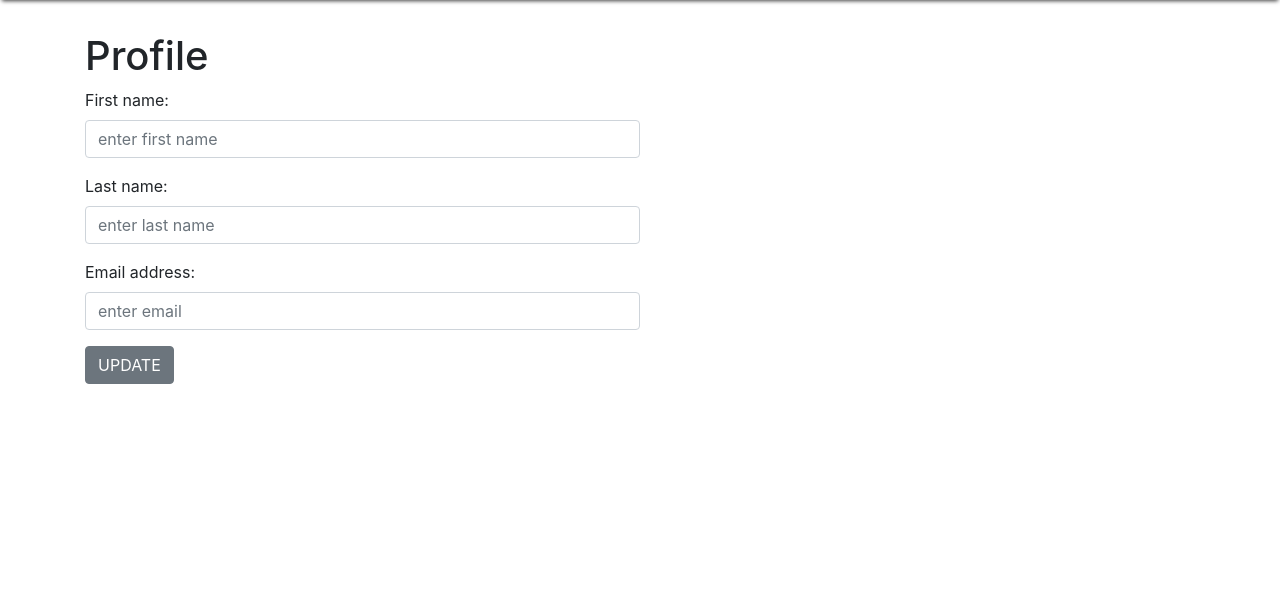
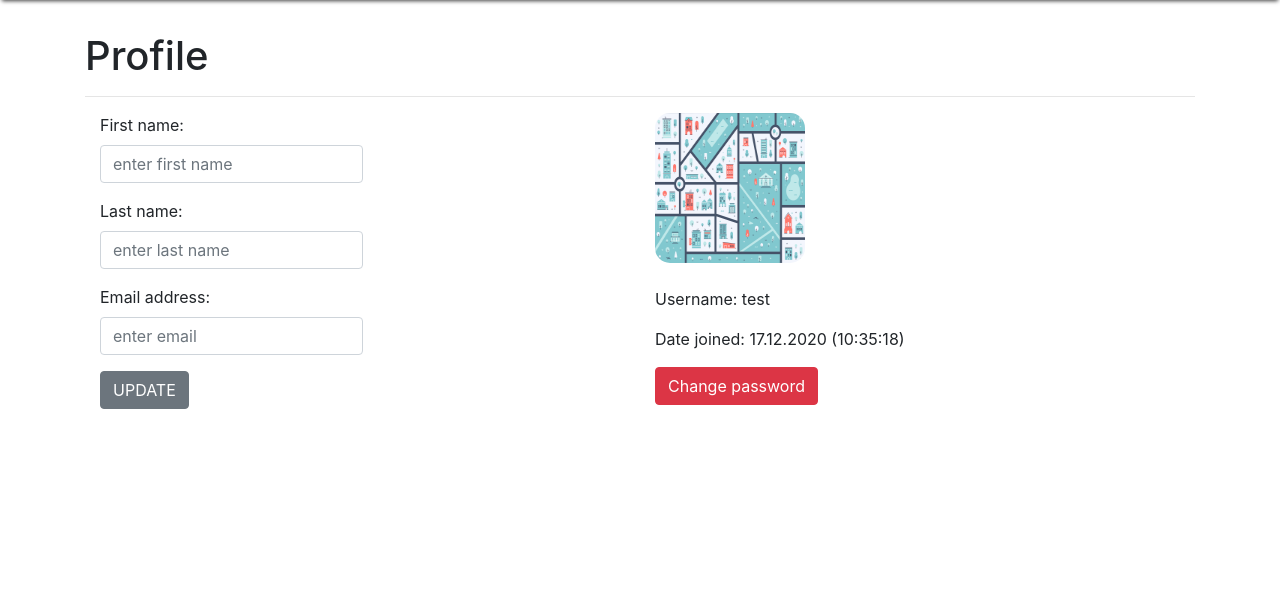
Before and after one commit to rsh-12/remember-places, a Django app: page /profile/update/2/ in a window 1280 px wide. Shown: the part 86-694 px from the top of the page. Run offline with Django 3.2, Linux system fonts and the light colour scheme; a user stored in the database is signed in; data comes from the database, SQL or seed files in the repository; some libraries are stand-ins or nearby versions.

Commit message:
Update buttons style, improve profile page

```diff
--- a/templates/memories/map.html
+++ b/templates/memories/map.html
@@ -41,7 +41,7 @@
             <p><span class="badge badge-pill badge-secondary">Description</span>
                 {{ form.description }}
             </p>
-            <button type="submit" class="btn btn-primary">Submit</button>
+            <button type="submit" class="btn btn-dark">Create memory</button>
         </form>
     </div>
 </div>
--- a/templates/memories/memories.html
+++ b/templates/memories/memories.html
@@ -8,7 +8,7 @@
     <h3 class="custom-header">Memories</h3>
     <hr>
     <a class="custom-link text-white" href="{% url 'memories:map' %}">
-        <button class="btn btn-primary">Add new place</button>
+        <button class="btn btn-dark">Add new place</button>
     </a>
     <div class="page-block">
     <span>
--- a/templates/user/profile.html
+++ b/templates/user/profile.html
@@ -1,16 +1,43 @@
 {% extends 'base.html' %}
+{% load static %}
 
 {% block title %}
     My profile
 {% endblock %}
 
 {% block content %}
-    <div>
-        <h1>Profile</h1>
-        <form action="" method="post">
-            {% csrf_token %}
-            {{ form.as_p }}
-            <input class="btn btn-secondary" type="submit" value="UPDATE">
-        </form>
+    <h1>Profile</h1>
+    <hr>
+
+
+    <div class="d-flex justify-content-around">
+        <div class="col-md-6">
+            <form method="post">
+                {% csrf_token %}
+                {{ form.as_p }}
+                <input class="btn btn-secondary" type="submit" value="UPDATE">
+            </form>
+        </div>
+        <div class="col-md-6">
+            <div>
+                {% for obj in backends.associated %}
+                    {% if obj.provider == 'facebook' %}
+                        <div class="col-md-6 text-center">
+                            <img class="mob-link-right" src="{{ obj.extra_data.picture.data.url }}" alt="picture"
+                                 width="150px" height="150px"
+                                 style="border-radius: 10%">
+                        </div>
+                    {% endif %}
+                {% empty %}
+                    <img class="mob-link-right" src="{% static 'images/map.png' %}" alt="picture" width="150px"
+                         height="150px"
+                         style="border-radius: 10%">
+                {% endfor %}
+            </div>
+            <br>
+            <p>Username: {{ user.username }}</p>
+            <p>Date joined: {{ user.date_joined|date:"d.m.Y (H:i:s)" }}</p>
+            <span><a class="btn btn-danger" href="">Change password</a></span>
+        </div>
     </div>
 {% endblock %}
```
